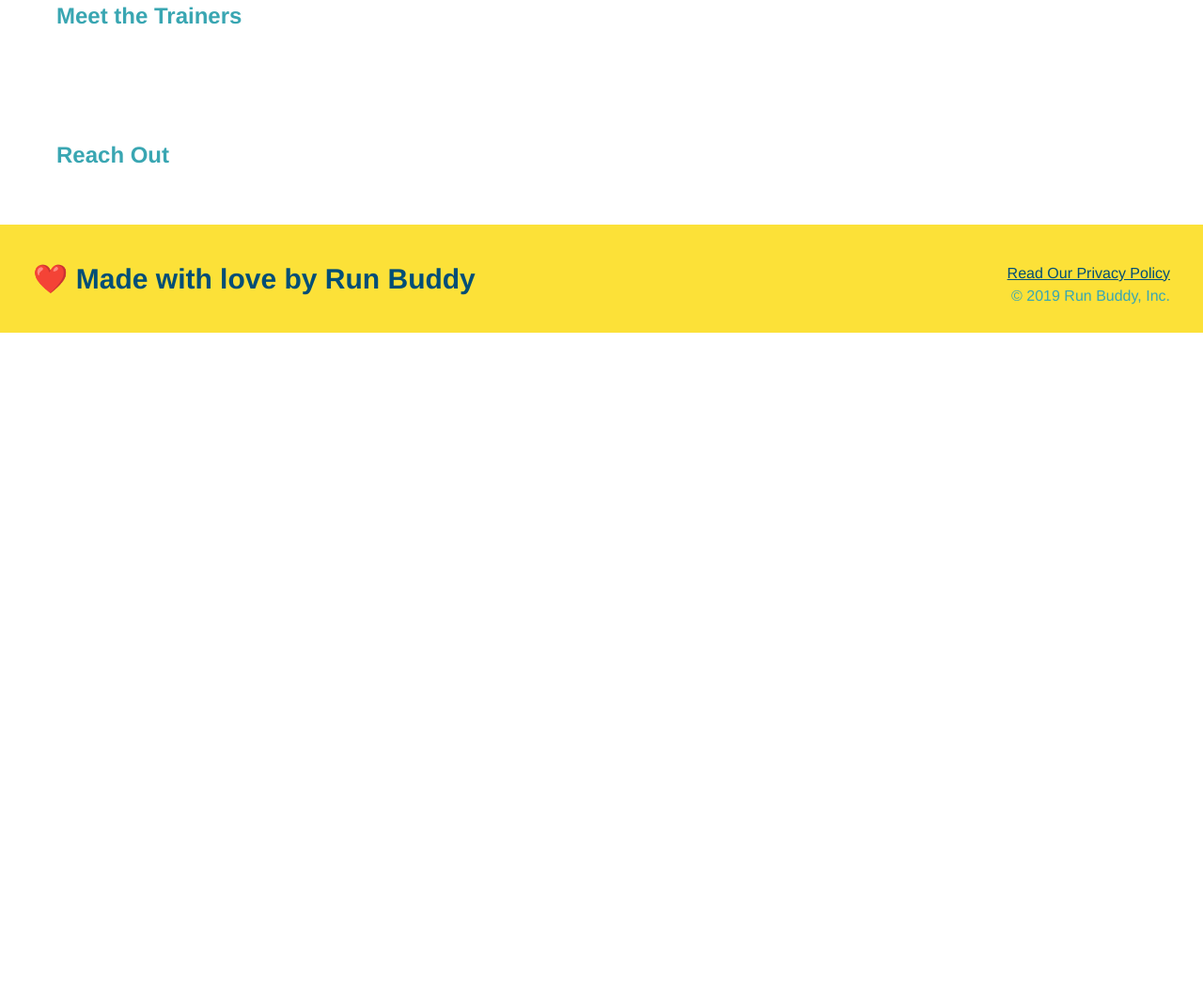
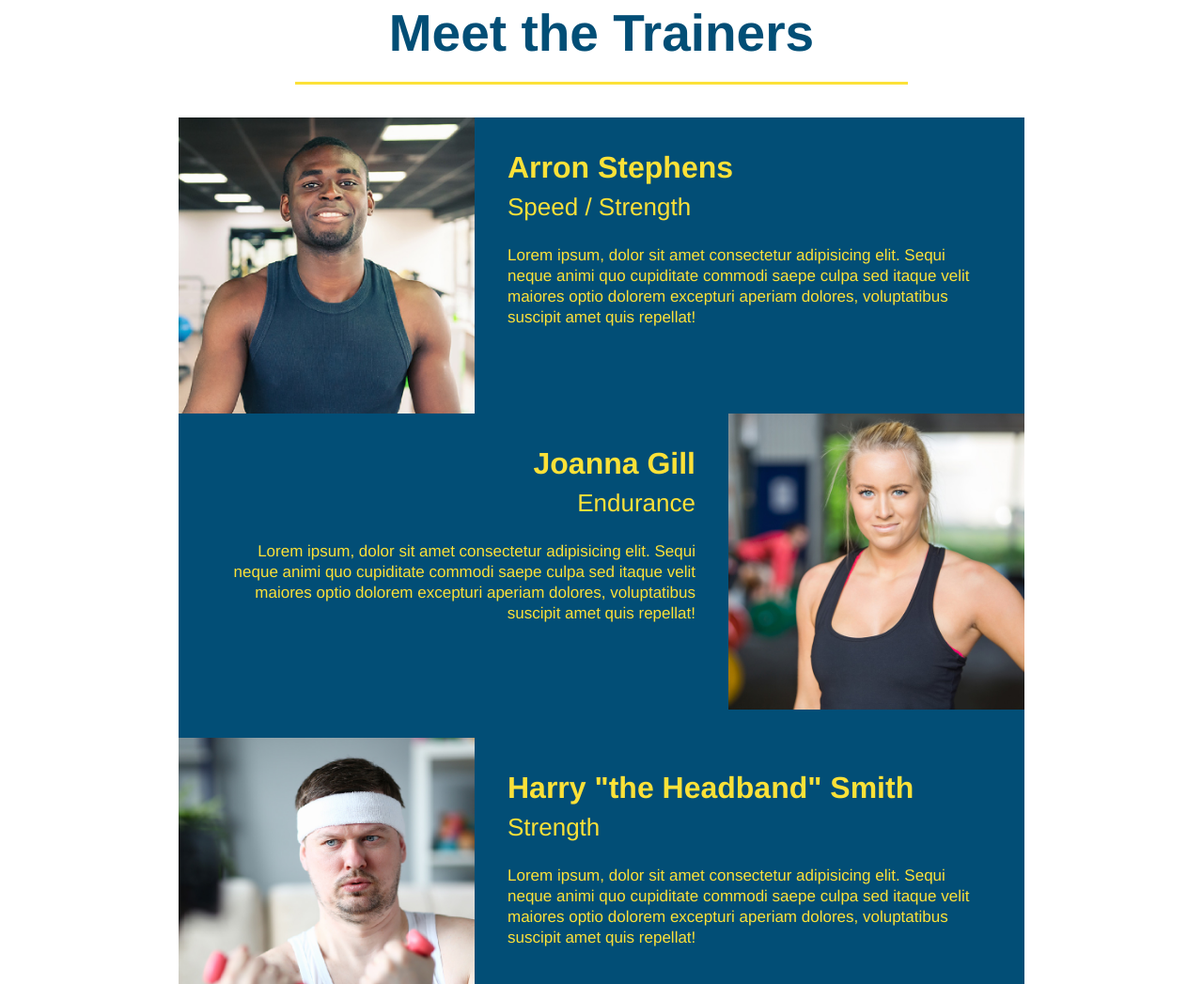
Before and after one commit to jeff-follestad/run-buddy, a plain HTML site: page index.html in a window 1280 px wide. Shown: the part 2719-3766 px from the top of the page at 94% size. Before the commit the page ends 3073 px from the top, so only its background shows below. Drawn offline with Linux system fonts and the light colour scheme.

Commit message:
trainers bios

```diff
--- a/assets/css/style.css
+++ b/assets/css/style.css
@@ -149,3 +149,45 @@
     .steps span {
       font-size: 38px;
     }
+    .trainers {
+      text-align: center;
+    }
+    .trainer {
+      width: 900px;
+      margin: 0 auto 30px auto;
+      background: #024e76;
+      color: #fce138;
+      overflow: auto;
+    }
+    .trainer img {
+      width: 35%;
+      float: left;
+    }
+
+    .trainer-bio {
+      padding: 35px;
+      float: left;
+      width: 65%;
+    }
+    .text-left {
+      text-align: left;
+    }
+
+    .text-right {
+      text-align: right;
+    }
+    .trainer-bio h3 {
+      font-size: 32px;
+      margin-bottom: 8px;
+    }
+
+    .trainer-bio h4 {
+      font-weight: lighter;
+      font-size: 26px;
+      margin-bottom: 25px;
+    }
+
+    .trainer-bio p {
+      font-size: 17px;
+      line-height: 1.3;
+    }
--- a/index.html
+++ b/index.html
@@ -101,8 +101,49 @@
         </div>
     </section>
 
-    <section>
-        <h2>Meet the Trainers</h2>
+    <section id="your-trainers" class="trainers">
+        <h2 class="section-title primary-border">
+            Meet the Trainers
+          </h2>
+
+          <article class="trainer">
+            <img src="./assets/images/trainer-1.jpg" alt="Arron Stephens in his workout clothes, ready to pump iron" />
+            <div class="trainer-bio text-left">
+              <h3>Arron Stephens</h3>
+              <h4>Speed / Strength</h4>
+              <p>Lorem ipsum, dolor sit amet consectetur adipisicing elit. Sequi neque animi quo cupiditate commodi saepe culpa sed
+                itaque velit maiores optio dolorem excepturi aperiam dolores, voluptatibus suscipit amet quis repellat!</p>
+            </div>
+        <!-- second trainer bio -->
+<article class="trainer">
+    <div class="trainer-bio text-right">
+      <h3>Joanna Gill</h3>
+      <h4>Endurance</h4>
+      <p>
+        Lorem ipsum, dolor sit amet consectetur adipisicing elit. Sequi neque animi quo cupiditate commodi saepe culpa sed
+        itaque velit maiores optio dolorem excepturi aperiam dolores, voluptatibus suscipit amet quis repellat!
+      </p>
+    </div>
+    <img src="./assets/images/trainer-2.jpg" alt="Joanna Gill cooling off after a workout" />
+  </article>
+
+  <!-- third trainer bio -->
+  <article class="trainer">
+    <img src="./assets/images/trainer-3.jpg" alt="Harry Smith wearing a headband and lifting comically small pink weights" />
+    <div class="trainer-bio text-left">
+      <h3>Harry "the Headband" Smith</h3>
+      <h4>Strength</h4>
+      <p>
+        Lorem ipsum, dolor sit amet consectetur adipisicing elit. Sequi neque animi quo cupiditate commodi saepe culpa sed
+        itaque velit maiores optio dolorem excepturi aperiam dolores, voluptatibus suscipit amet quis repellat!
+      </p>
+    </div>
+  </article>
+          </article>
+
+
+
+
     </section>
 
     <section>
```
Also changed, not shown: assets/images/trainer-1.jpg (added), assets/images/trainer-2.jpg (added), assets/images/trainer-3.jpg (added).
